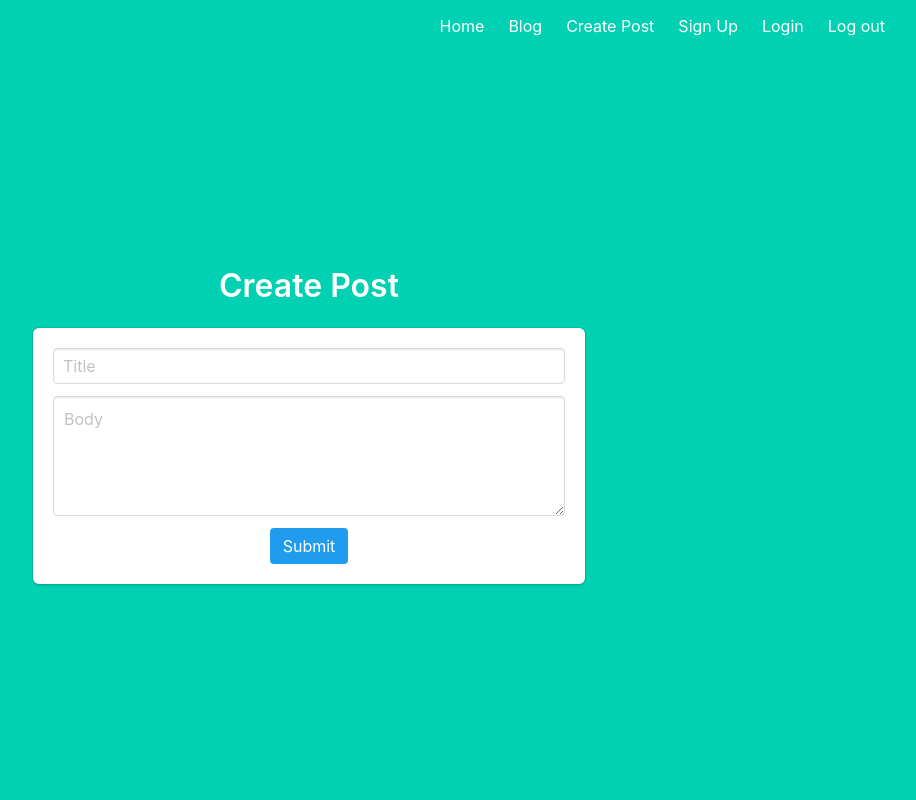
After one commit to NateHartley/csc2031blogpractical, a Flask app: page /create in a window 1280 px wide. The commit adds this page. Shown: the whole page, without its empty margins (331-1247 px from the left). Run offline with Flask 2, Linux system fonts and the light colour scheme.

Commit message:
Now able to create, update, and delete blog posts.

```diff
--- /dev/null
+++ b/blog/forms.py
@@ -0,0 +1,9 @@
+from flask_wtf import FlaskForm
+from wtforms import StringField, SubmitField, TextAreaField
+from wtforms.validators import Required
+
+
+class PostForm(FlaskForm):
+    title = StringField(validators=[Required()])
+    body = TextAreaField(validators=[Required()])
+    submit = SubmitField()
--- a/blog/views.py
+++ b/blog/views.py
@@ -1,8 +1,57 @@
 from flask import Blueprint, render_template
+from sqlalchemy import desc
+from app import db
+from blog.forms import PostForm
+from models import Post
 
 blog_blueprint = Blueprint('blog', __name__, template_folder='templates')
 
 
 @blog_blueprint.route('/blog')
 def blog():
-    return render_template('blog.html')
+    posts = Post.query.order_by(desc('id')).all()
+    return render_template('blog.html', posts=posts)
+
+
+@blog_blueprint.route('/create', methods=('GET', 'POST'))
+def create():
+    form = PostForm()
+
+    if form.validate_on_submit():
+        new_post = Post(username=None, title=form.title.data, body=form.body.data)
+
+        db.session.add(new_post)
+        db.session.commit()
+
+        return blog()
+    return render_template('create.html', form=form)
+
+
+@blog_blueprint.route('/<int:id>/update', methods=('GET', 'POST'))
+def update(id):
+    post = Post.query.filter_by(id=id).first()
+    if not post:
+        return render_template('500.html')
+
+    form = PostForm()
+
+    if form.validate_on_submit():
+        Post.query.filter_by(id=id).update({"title": form.title.data})
+        Post.query.filter_by(id=id).update({"body": form.body.data})
+
+        db.session.commit()
+
+        return blog()
+
+    form.title.data = post.title
+    form.body.data = post.body
+
+    return render_template('update.html', form=form)
+
+
+@blog_blueprint.route('/<int:id>/delete')
+def delete(id):
+    Post.query.filter_by(id=id).delete()
+    db.session.commit()
+
+    return blog()
--- a/templates/base.html
+++ b/templates/base.html
@@ -23,6 +23,7 @@
     <div class="hero-head">
         <nav class="navbar">
             <div class="container">
+
                 <div id="navbarMenuHeroA" class="navbar-menu">
                     <div class="navbar-end">
                         <a href="{{ url_for('index') }}" class="navbar-item">
@@ -30,6 +31,9 @@
                         </a>
                         <a href="{{ url_for('blog.blog') }}" class="navbar-item">
                             Blog
+                        </a>
+                        <a href="{{ url_for('blog.create') }}" class="navbar-item" >
+                            Create Post
                         </a>
                         <a href="{{ url_for('users.register') }}" class="navbar-item">
                             Sign Up
@@ -52,7 +56,6 @@
             {% endblock %}
         </div>
     </div>
-
 </section>
 </body>
 
--- /dev/null
+++ b/templates/create.html
@@ -0,0 +1,33 @@
+{% extends "base.html" %}
+
+{% block content %}
+
+    <div class="column is-6 is-offset-3">
+        <h3 class="title is-3">Create Post</h3>
+        <div class="box">
+            <form method="POST">
+                <div class="field">
+                    {{ form.csrf_token() }}
+                    <div class="control">
+                        {{ form.title(class="input", placeholder="Title") }}
+                        {% for error in form.title.errors %}
+                            {{ error }}
+                        {% endfor %}
+                    </div>
+                </div>
+                <div class="field">
+                    <div class="control">
+                        {{ form.body(class="textarea", placeholder="Body") }}
+                        {% for error in form.body.errors %}
+                            {{ error }}
+                        {% endfor %}
+                    </div>
+                </div>
+                <div>
+                    {{ form.submit(class="button is-info is-centered") }}
+                </div>
+            </form>
+        </div>
+    </div>
+
+{% endblock %}
```
Also changed, not shown: templates/blog.html (+28 -2 lines), templates/update.html (added, +33 -0 lines).
